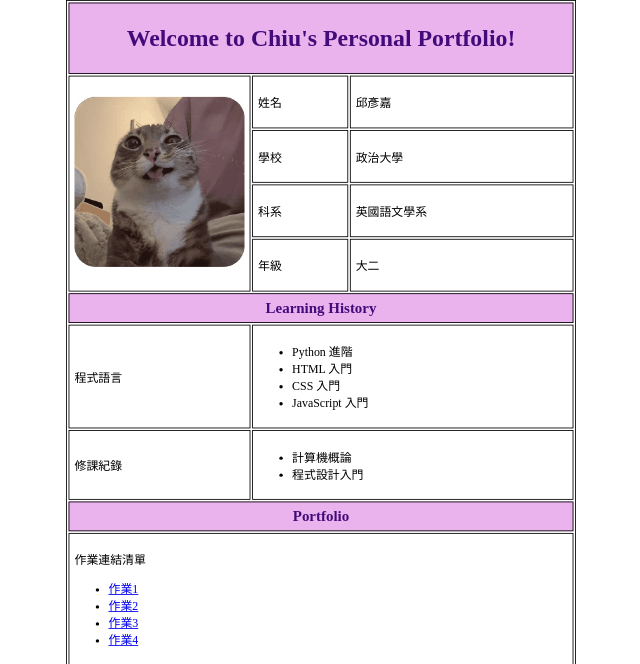
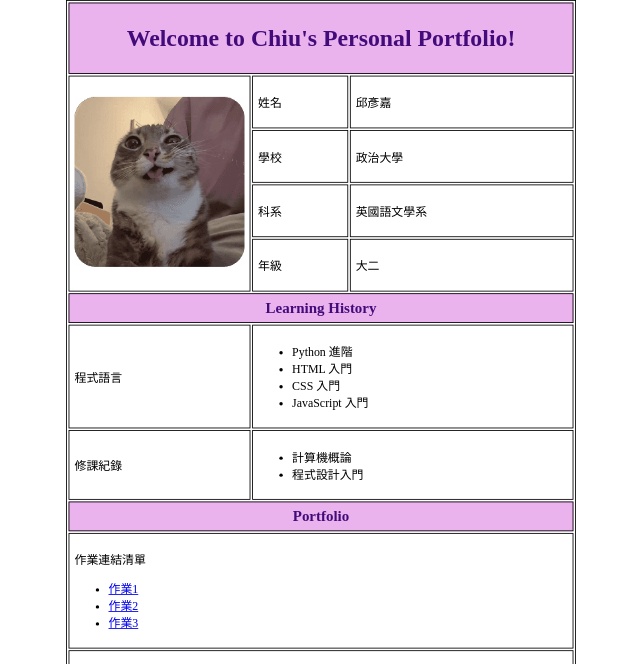
Before and after one commit to yakiniku35/1141_IntroToCS_113501065, a plain HTML site: page HW5_Portfolio/HW5_113501065.html in a window 1280 px wide. Shown: the top 664 px of the page, without its empty margins (319-959 px from the left). Drawn offline with Linux system fonts and the light colour scheme.

Commit message:
change the profile picture and delete the HW4 link

```diff
--- a/HW5_Portfolio/HW5_113501065.html
+++ b/HW5_Portfolio/HW5_113501065.html
@@ -120,7 +120,6 @@
                     <li><a href="https://github.com/yakiniku35/1141_IntroToCS_113501065/tree/main/HW1_Github">作業1</a></li>
                     <li><a href="https://github.com/yakiniku35/1141_IntroToCS_113501065/tree/main/Hw2_DeepDreamGenerator">作業2</a></li>
                     <li><a href="https://github.com/yakiniku35/1141_IntroToCS_113501065/tree/main/HW3_Excel1">作業3</a></li>
-                    <li><a href="https://github.com/yakiniku35/1141_IntroToCS_113501065/tree/main/HW4_Excel2">作業4</a></li>
                 </ul>
             </td>
         </tr>
```
